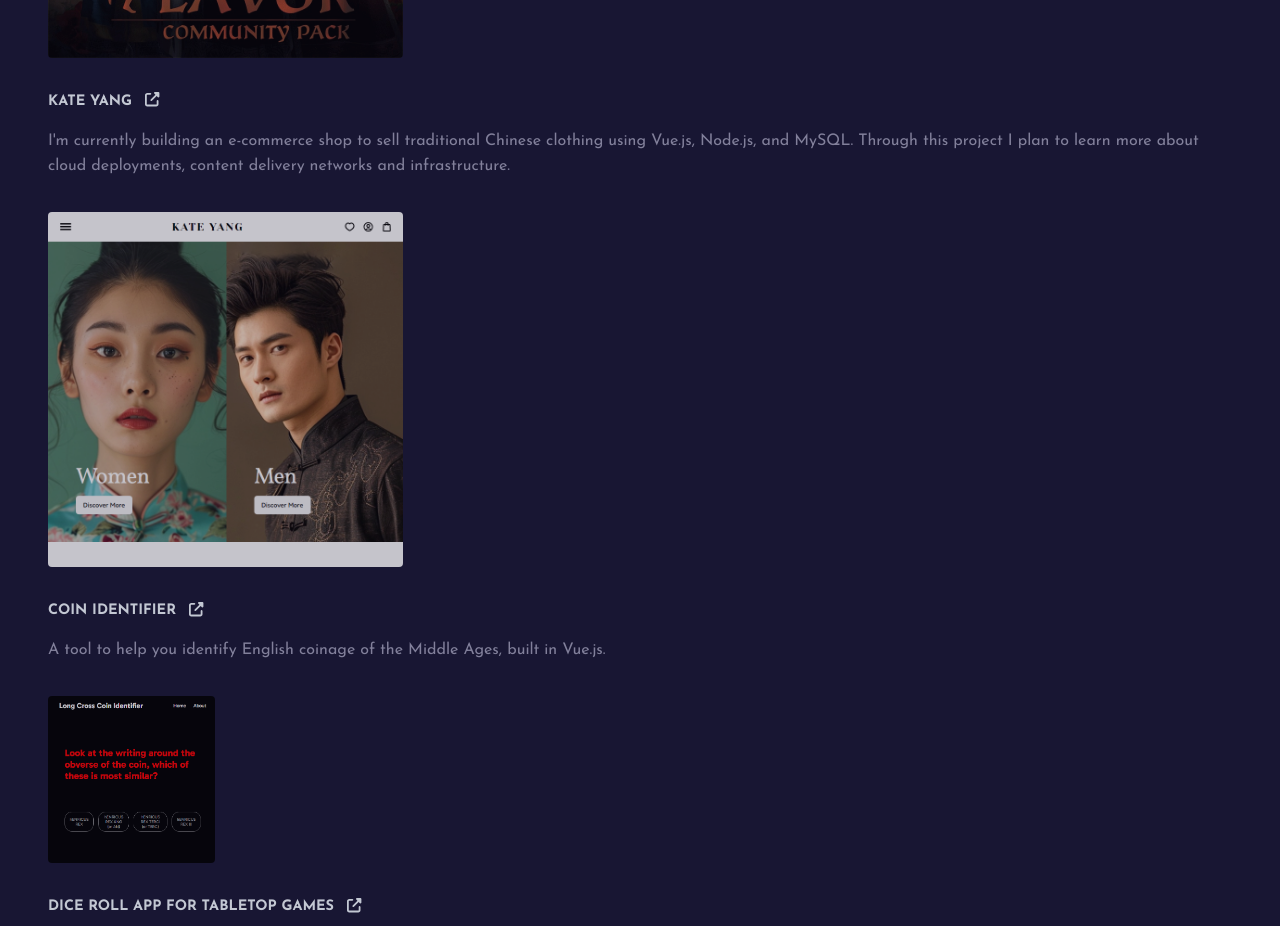
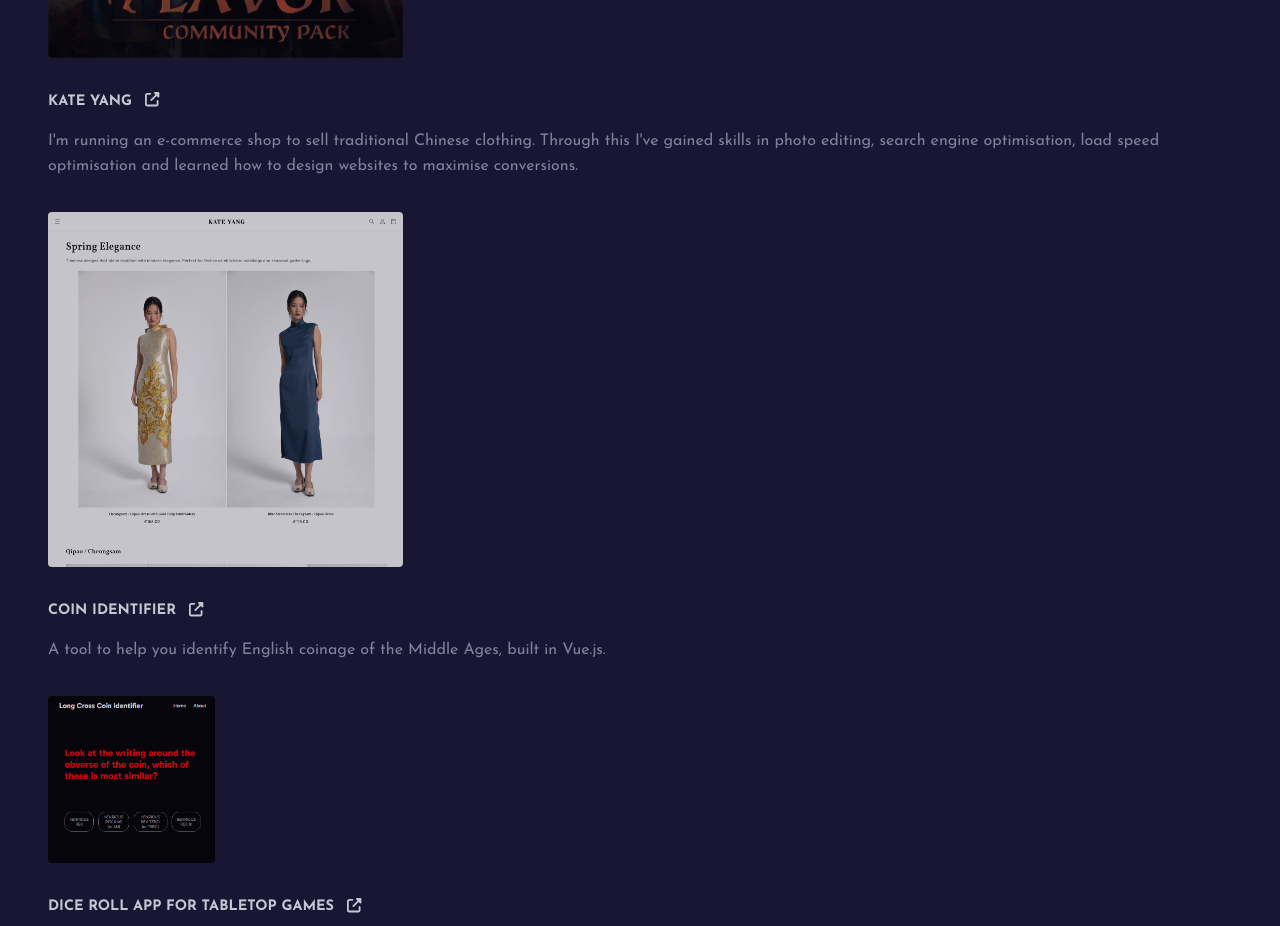
Before and after one commit to Atral/vue-portfolio, a Vue app: page / in a window 1280 px wide. Shown: the part 2200-3126 px from the top of the page. Built offline with nearby package versions, Linux system fonts and the light colour scheme.

Commit message:
Update Projects

```diff
--- a/src/views/Projects.vue
+++ b/src/views/Projects.vue
@@ -26,7 +26,7 @@
             image: kateYangImage,
             name: 'Kate Yang',
             link: 'https://kateyang.co.uk',
-            description: 'I\'m currently building an e-commerce shop to sell traditional Chinese clothing using Vue.js, Node.js, and MySQL. Through this project I plan to learn more about cloud deployments, content delivery networks and infrastructure.'
+            description: 'I\'m running an e-commerce shop to sell traditional Chinese clothing. Through this I\'ve gained skills in photo editing, search engine optimisation, load speed optimisation and learned how to design websites to maximise conversions.'
         },
         {
             altText: 'Screenshot of a coin identifier website.',
```
Also changed, not shown: src/assets/images/kate-yang.png.
